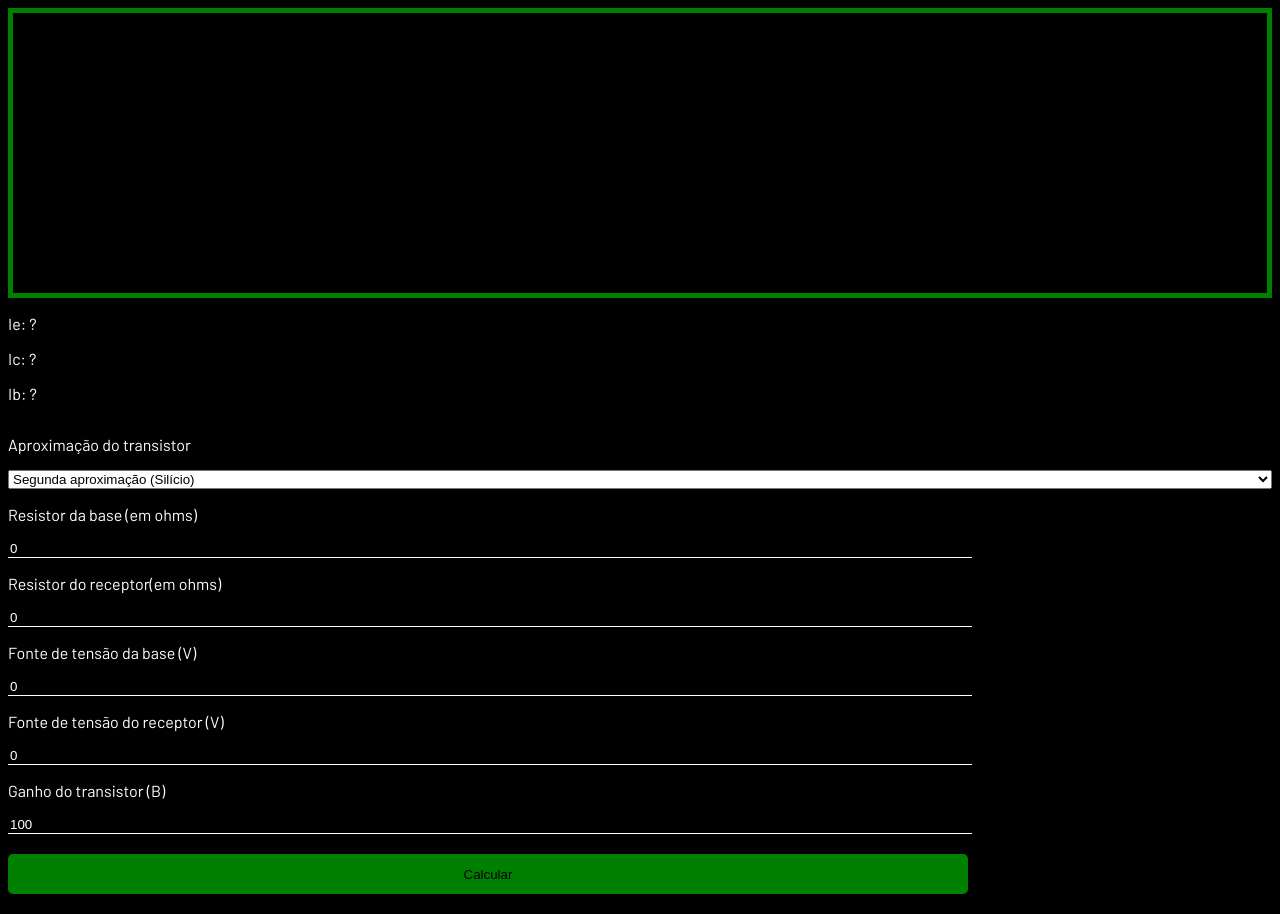
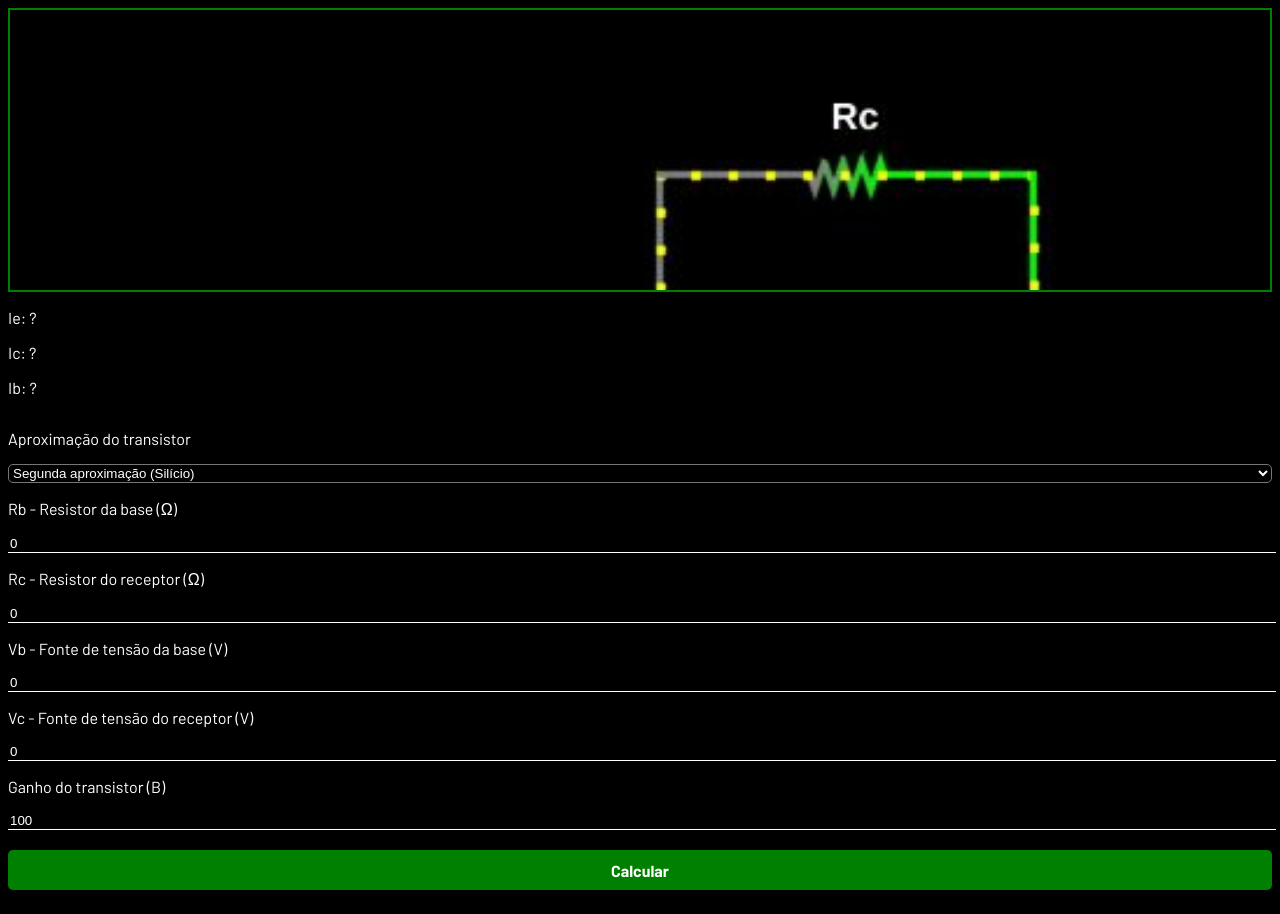
Before and after one commit to Josea4848/Eletronica-App, a plain HTML site: page index.html in a window 1280 px wide. Drawn offline with Linux system fonts and the light colour scheme.

Commit message:
melhorias

```diff
--- a/index.html
+++ b/index.html
@@ -29,26 +29,26 @@
         </select>
 
         <!-- Resistor da base -->
-        <p>Resistor da base (em ohms)</p>
+        <p>Rb - Resistor da base (Ω)</p>
         <input type="number" id="r_base">
 
         <!-- Resistor do receptor -->
-        <p>Resistor do receptor(em ohms)</p>
+        <p>Rc - Resistor do receptor (Ω)</p>
         <input type="number" id="r_receptor">
 
         <!-- Fonte base -->
-        <p>Fonte de tensão da base (V)</p>
+        <p>Vb - Fonte de tensão da base (V)</p>
         <input type="number" id="v_base">
 
         <!-- Fonte receptor -->
-        <p>Fonte de tensão do receptor (V)</p>
+        <p>Vc - Fonte de tensão do receptor (V)</p>
         <input type="number" id="v_receptor">
 
         <!-- Ganho -->
         <p>Ganho do transistor (B)</p>
         <input type="number" id="gain">
 
-        <button id="calcula">Calcular</button>
+        <div id="button">Calcular</div>
     </form>
 
 
--- a/js/script.js
+++ b/js/script.js
@@ -24,7 +24,7 @@ let r_base = document.getElementById("r_base");
 let r_receptor = document.getElementById("r_receptor");
 let gain = document.getElementById("gain");
 let aprox = document.getElementById("aproximacao");
-let button = document.getElementById("calcula");
+let button = document.getElementById("button");
 
 //Saidas
 let ib_current = document.getElementById("base");
--- a/style/style.css
+++ b/style/style.css
@@ -5,8 +5,10 @@ body {
 }
 
 #circuito {
-  border: 5px solid green;
+  border: 2px solid green;
   height: 35vh;
+  background-image: url("../images/Rb.jpg");
+  background-size: cover;
 }
 
 form {
@@ -23,20 +25,24 @@ input {
   border: 0;
   border-bottom: 1px solid white;
   color: white;
-  width: 75vw;
+  width: 100%;
 }
 
-button {
+#button {
   margin-top: 20px;
   background-color: green;
   border: none;
   width: 75vw;
   border-radius: 5px;
-  position: relative;
   height: 5vh;
+  display: flex;
+  align-items: center;
+  justify-content: center;
+  font-weight: bolder;
+  width: 100%;
 }
 
-button:hover {
+#button:hover {
   background-color: rgb(0, 45, 0);
 }
 
@@ -44,3 +50,9 @@ form  p {
   position: relative;
   left: 0px;
 }
+
+select {
+  background-color: black;
+  color: white;
+  border-radius: 5px;
+}
```
Also changed, not shown: images/Rb.jpg (added).
